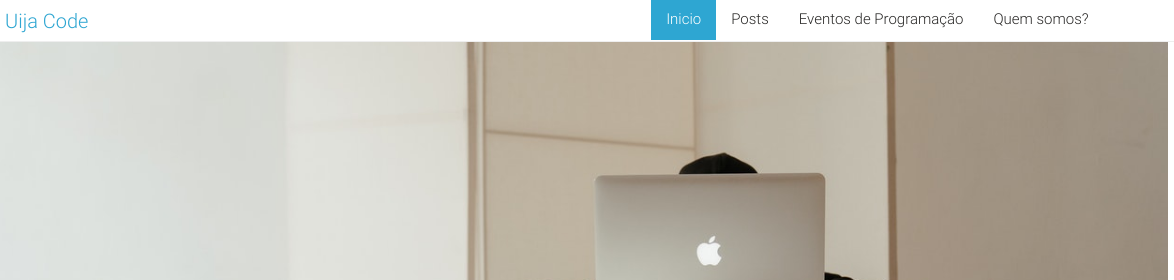
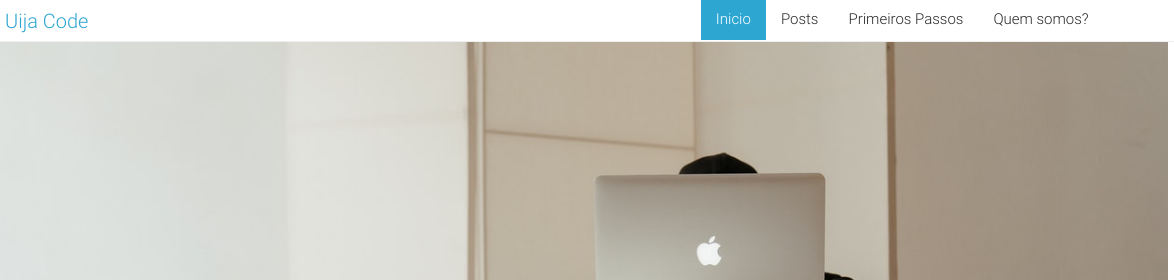
Before and after one commit to EufranioDiogo/MeuWebSite, a plain HTML site: page index.html in a window 1280 px wide. Shown: the top 280 px of the page, 106-1280 px from the left. Drawn offline with Linux system fonts and the light colour scheme; files whose address does not match are found by name.

Commit message:
Novo Layout1

```diff
--- a/index.html
+++ b/index.html
@@ -24,7 +24,7 @@
                         <li id="li2" class="itemDeMenu" onmouseover="overButton('li2')" onmouseout="outButton('li2')">Posts</li>
                     </a><!--
                     --><a href="HTML/actividades.html">
-                        <li id="li3" class="itemDeMenu" onmouseover="overButton('li3')" onmouseout="outButton('li3')">Eventos de Programação</li>
+                        <li id="li3" class="itemDeMenu" onmouseover="overButton('li3')" onmouseout="outButton('li3')">Primeiros Passos</li>
                     </a><!--
                     --><a href="HTML/quemsomos.html">
                         <li id="li4" class="itemDeMenu" onmouseover="overButton('li4')" onmouseout="outButton('li4')">Quem somos?</li>
```
